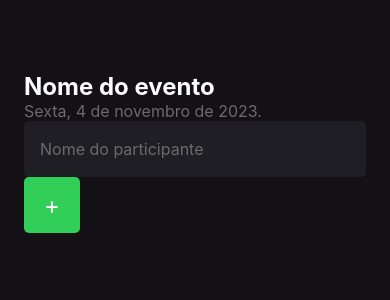
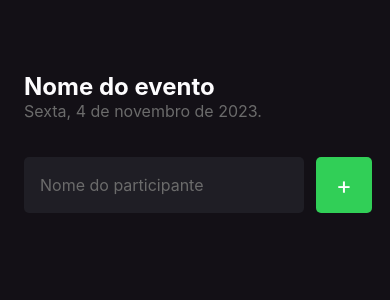
Before and after one commit to xinefsiamed/imhere, a React Native app: screen / in a window 390 px wide. Shown: the top 300 px of the page. Built offline with nearby package versions, Linux system fonts and the light colour scheme.

Commit message:
adding form view and form style

```diff
--- a/src/screens/Home/index.tsx
+++ b/src/screens/Home/index.tsx
@@ -13,6 +13,8 @@ export function Home(){
       <Text style={styles.eventName}>Nome do evento</Text>
       <Text style={styles.eventDate}>Sexta, 4 de novembro de 2023.</Text>
 
+
+      <View style={styles.form}>
           <TextInput
             style={styles.input}
             placeholder="Nome do participante"
@@ -25,5 +27,7 @@ export function Home(){
             </Text>
           </TouchableOpacity>
       </View>
+
+    </View>
   )
 }
--- a/src/screens/Home/styles.ts
+++ b/src/screens/Home/styles.ts
@@ -21,6 +21,7 @@ export const styles  = StyleSheet.create({
   },
 
   input: {
+    flex: 1,
     height: 56,
     backgroundColor: '#1f1e25',
     borderRadius: 5,
@@ -41,5 +42,14 @@ export const styles  = StyleSheet.create({
   buttonText: {
     color: '#fff',
     fontSize: 24,
+  },
+
+  form: {
+    width: '100%',
+    flexDirection: 'row',
+    gap: 12,
+
+    marginTop: 36,
+    marginBottom: 42,
   }
 })
```
Lines whose indentation alone changed are shown as unchanged.
